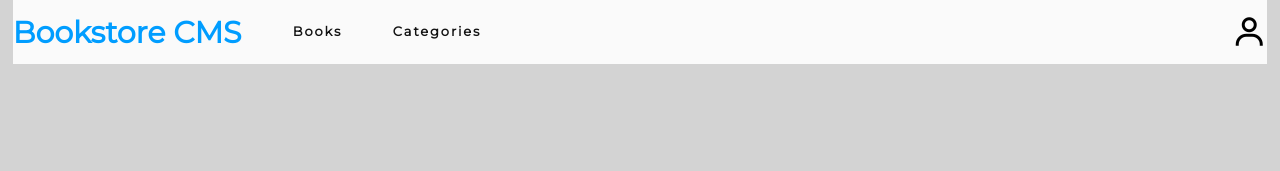
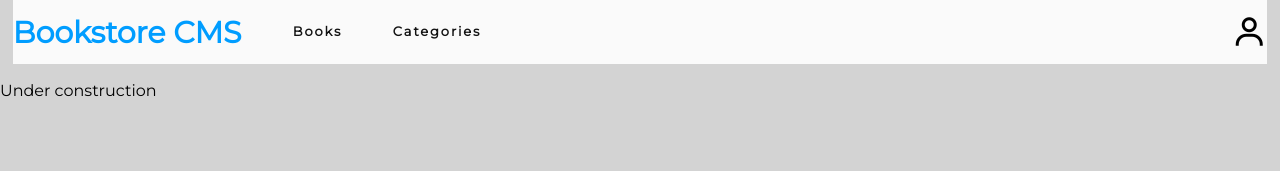
Before and after one commit to marvin-nyalik/bookstore-redux, a React (Create React App) app: page /categories in a window 1280 px wide. Shown: the top 171 px of the page. Built offline with nearby package versions, Linux system fonts and the light colour scheme.

Commit message:
Fix linter errors

```diff
--- a/src/components/categories.js
+++ b/src/components/categories.js
@@ -1,7 +1,15 @@
-const categories = () => {
-  <div>
-    CATEGORIES WILL BE IMPLEMEMTED LATER
-  </div>;
+import { useSelector } from 'react-redux';
+
+const Categories = () => {
+  const cat = useSelector((state) => state.categories.categories);
+  const constr = cat.length !== 0 ? cat : 'Under construction';
+  return (
+    <div>
+      <p>
+        {constr}
+      </p>
+    </div>
+  );
 };
 
-export default categories;
+export default Categories;
--- a/src/redux/categories/categoriesSlice.js
+++ b/src/redux/categories/categoriesSlice.js
@@ -8,7 +8,7 @@ const categoriesSlice = createSlice({
   reducers: {
     checkStatus: (state, action) => {
       state.categories = action.payload === 'Under construction'
-        ? 'Under construction'
+        ? ['Under construction']
         : state.categories;
     },
   },
```
